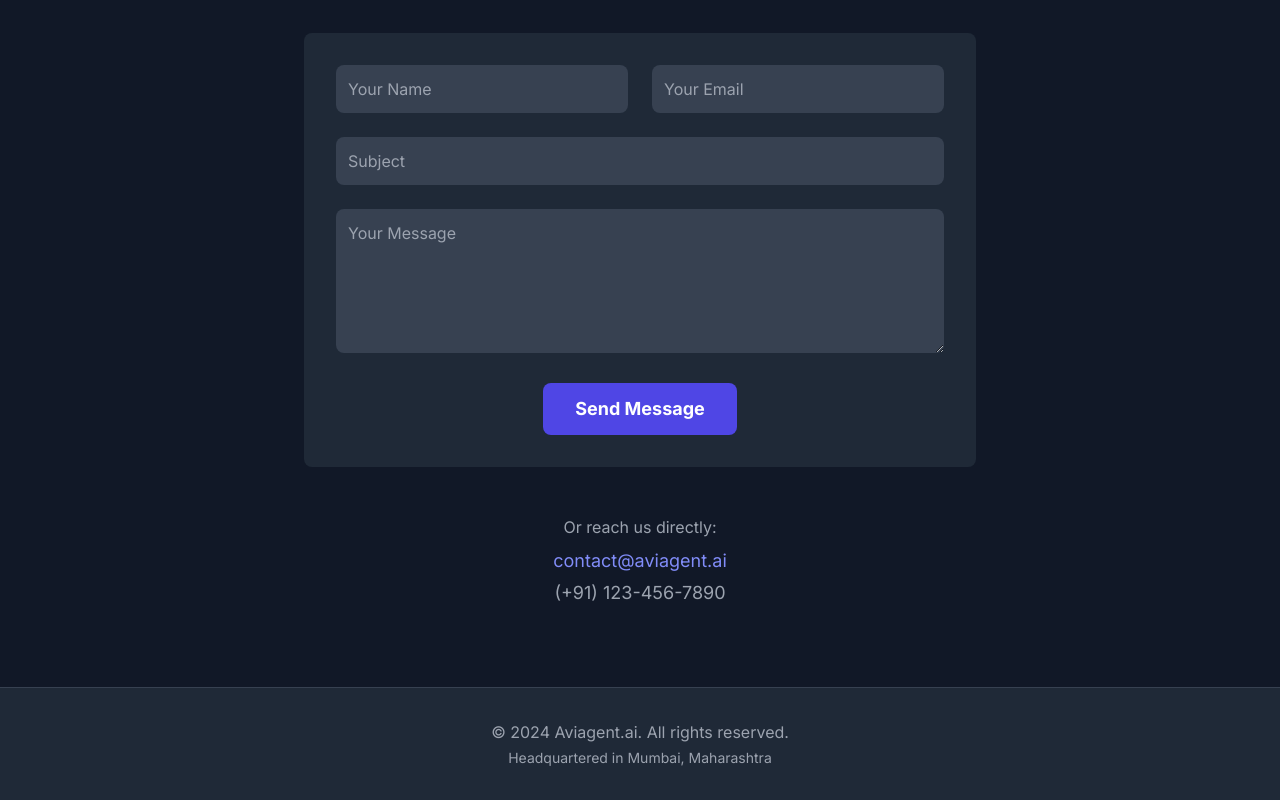
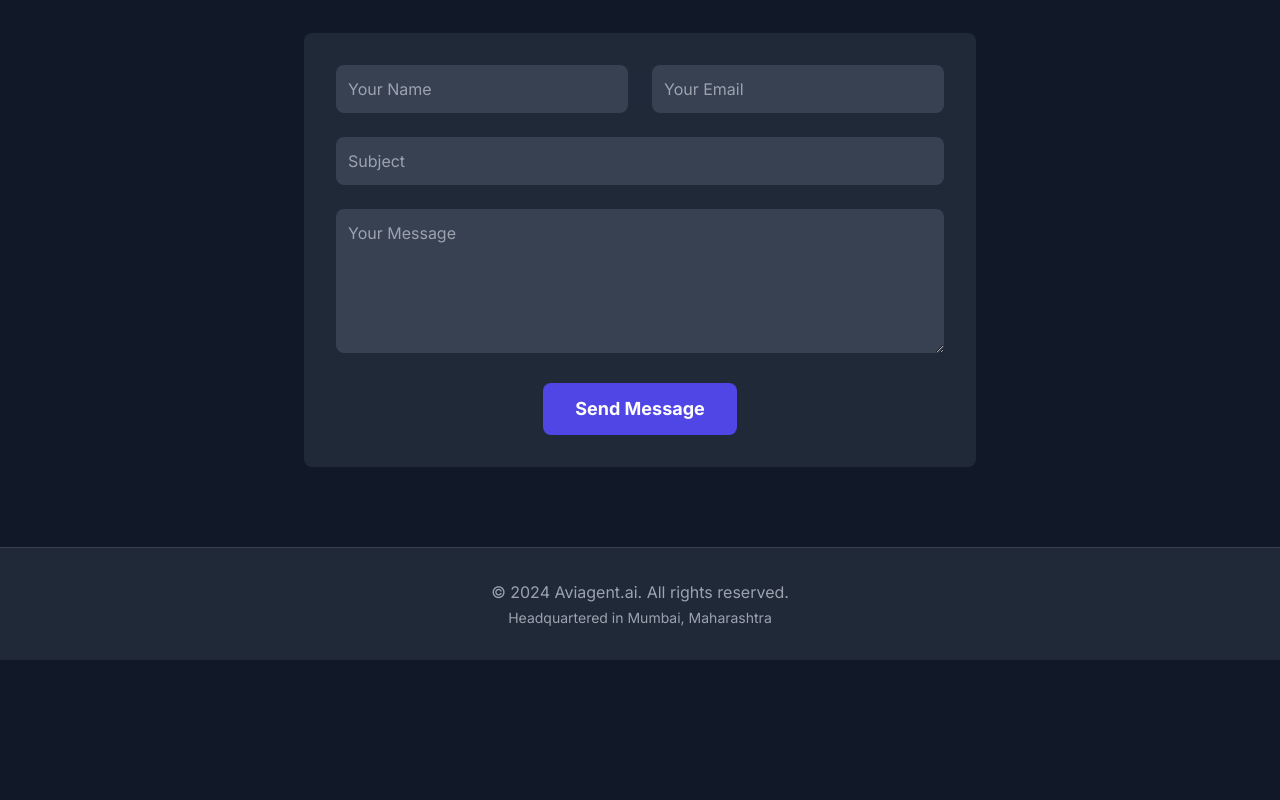
Before and after one commit to aviagent-ai/aviagent-ai.github.io, a plain HTML site: page index.html in a window 1280 px wide. Shown: the part 2042-2842 px from the top of the page. After the commit the page ends 2702 px from the top, so only its background shows below. Drawn offline with nearby package versions, Linux system fonts and the light colour scheme.

Commit message:
Update index.html

```diff
--- a/index.html
+++ b/index.html
@@ -181,13 +181,7 @@
                             </button>
                         </div>
                     </form>
-                </div>
-                <!-- Adding direct contact info as an alternative -->
-                <div class="text-center mt-12">
-                    <p class="text-gray-400">Or reach us directly:</p>
-                    <a href="mailto:contact@aviagent.ai" class="text-indigo-400 hover:text-indigo-300 text-lg mt-2 inline-block">contact@aviagent.ai</a>
-                    <p class="text-gray-400 text-lg mt-1">(+91) 123-456-7890</p>
-                </div>
+
             </div>
         </section>
     </main>
```
